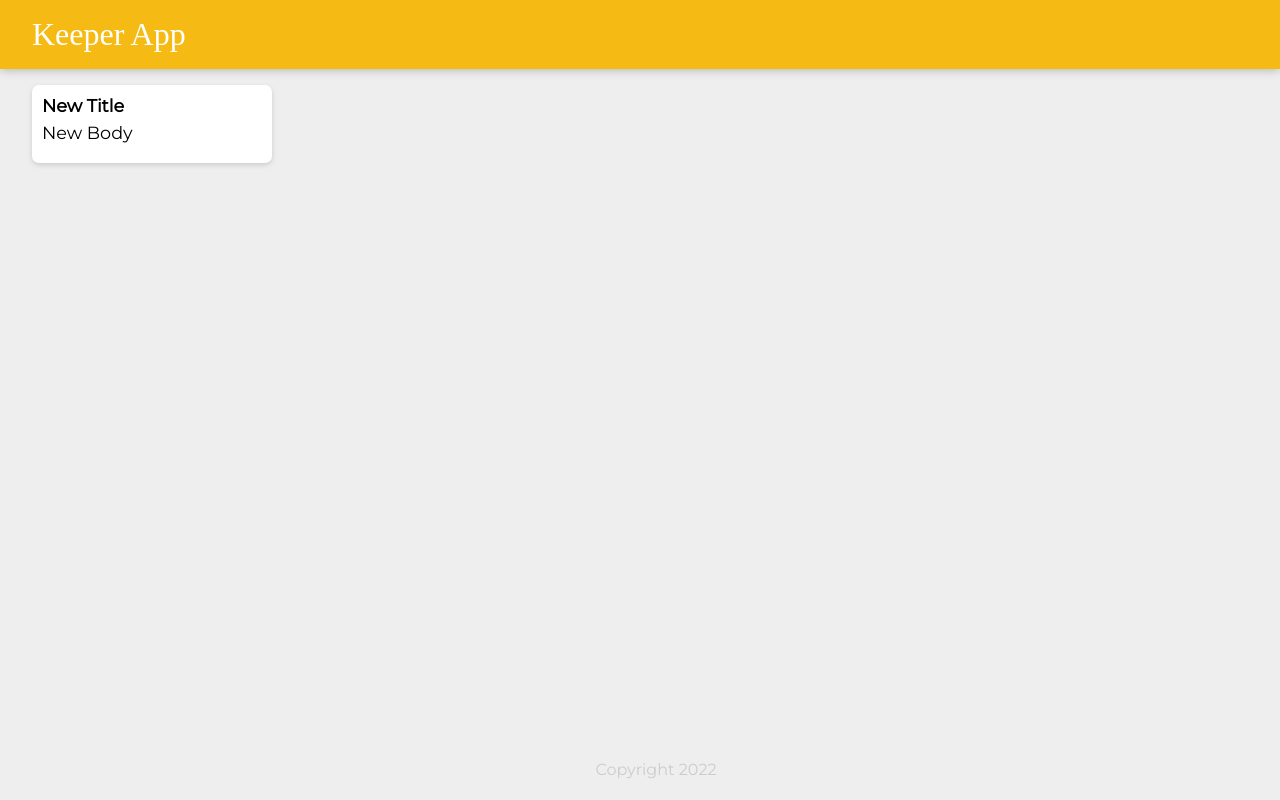
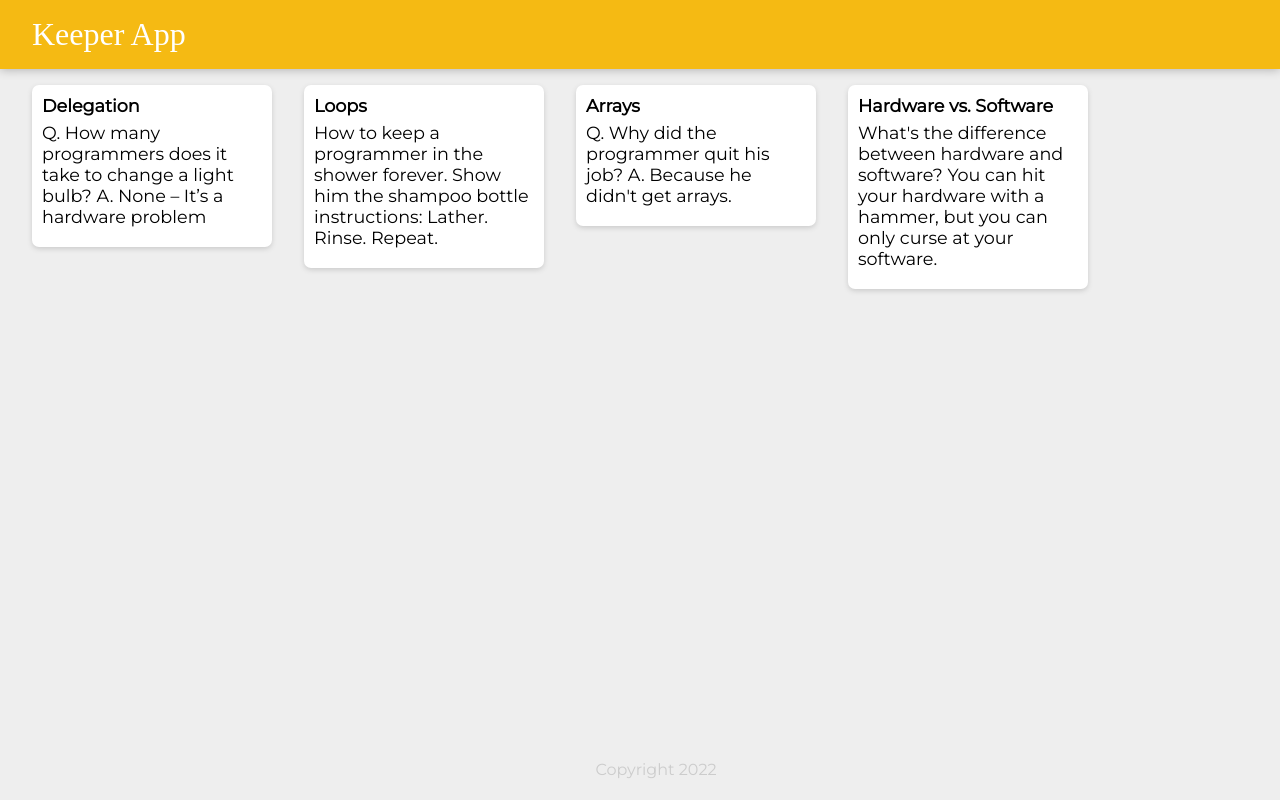
Before and after one commit to K-ash-ish/keeper-app, a React (Create React App) app: page / in a window 1280 px wide. Built offline with nearby package versions, Linux system fonts and the light colour scheme; a web font is replaced by a local one.

Commit message:
dynamically populating notes

```diff
--- a/src/App.js
+++ b/src/App.js
@@ -1,12 +1,15 @@
 import Header from "./components/Header";
 import Footer from "./components/Footer";
 import Notes from "./components/Notes";
-
+import notes from "../src/notes"
 function App() {
   return (
     <div>
       <Header />
-      <Notes />
+      {notes.map((detail)=>{
+      return <Notes key = {detail.id} title = {detail.title} content = {detail.content} />
+
+      })}
       <Footer />
     </div>
   );
--- a/src/components/Notes.jsx
+++ b/src/components/Notes.jsx
@@ -1,8 +1,8 @@
-function Notes(){
+function Notes(props){
     return(
         <div className="note">
-            <h1>New Title</h1>
-            <p>New Body</p>
+            <h1>{props.title}</h1>
+            <p>{props.content}</p>
         </div>
     )
 }
--- /dev/null
+++ b/src/notes.js
@@ -0,0 +1,27 @@
+const notes = [
+    {
+      key: 1,
+      title: "Delegation",
+      content:
+        "Q. How many programmers does it take to change a light bulb? A. None – It’s a hardware problem"
+    },
+    {
+      key: 2,
+      title: "Loops",
+      content:
+        "How to keep a programmer in the shower forever. Show him the shampoo bottle instructions: Lather. Rinse. Repeat."
+    },
+    {
+      key: 3,
+      title: "Arrays",
+      content:
+        "Q. Why did the programmer quit his job? A. Because he didn't get arrays."
+    },
+    {
+      key: 4,
+      title: "Hardware vs. Software",
+      content:
+        "What's the difference between hardware and software? You can hit your hardware with a hammer, but you can only curse at your software."
+    }
+  ];
+export default notes;
```
